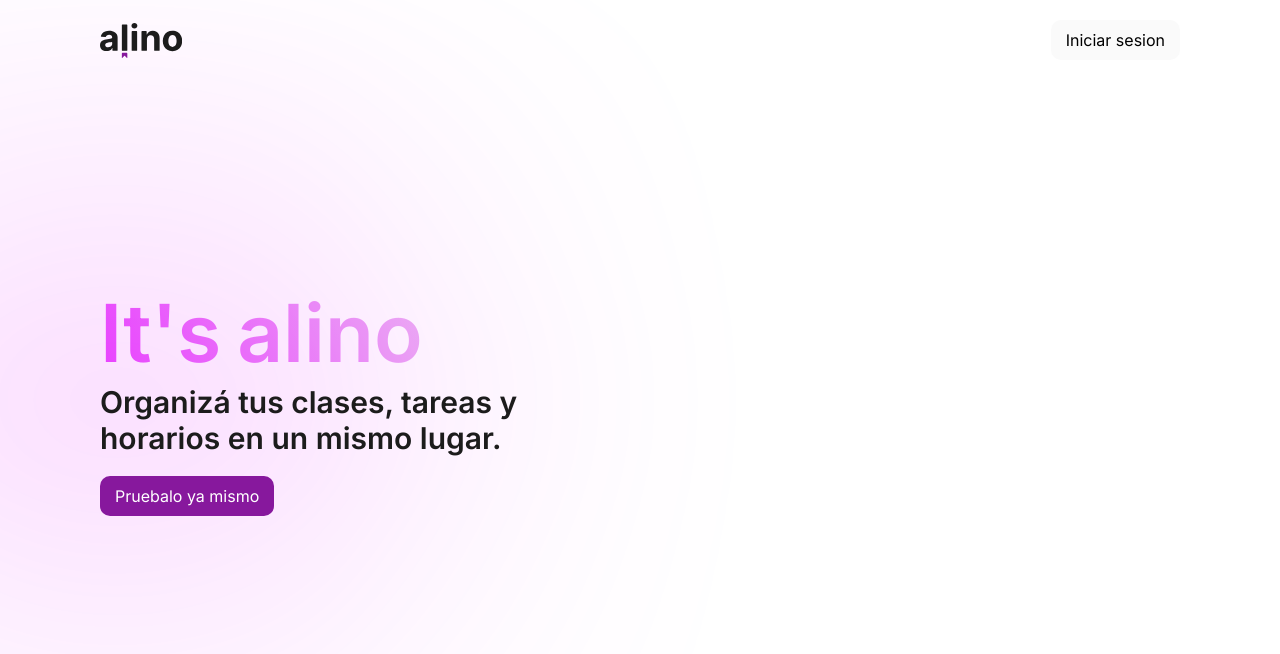
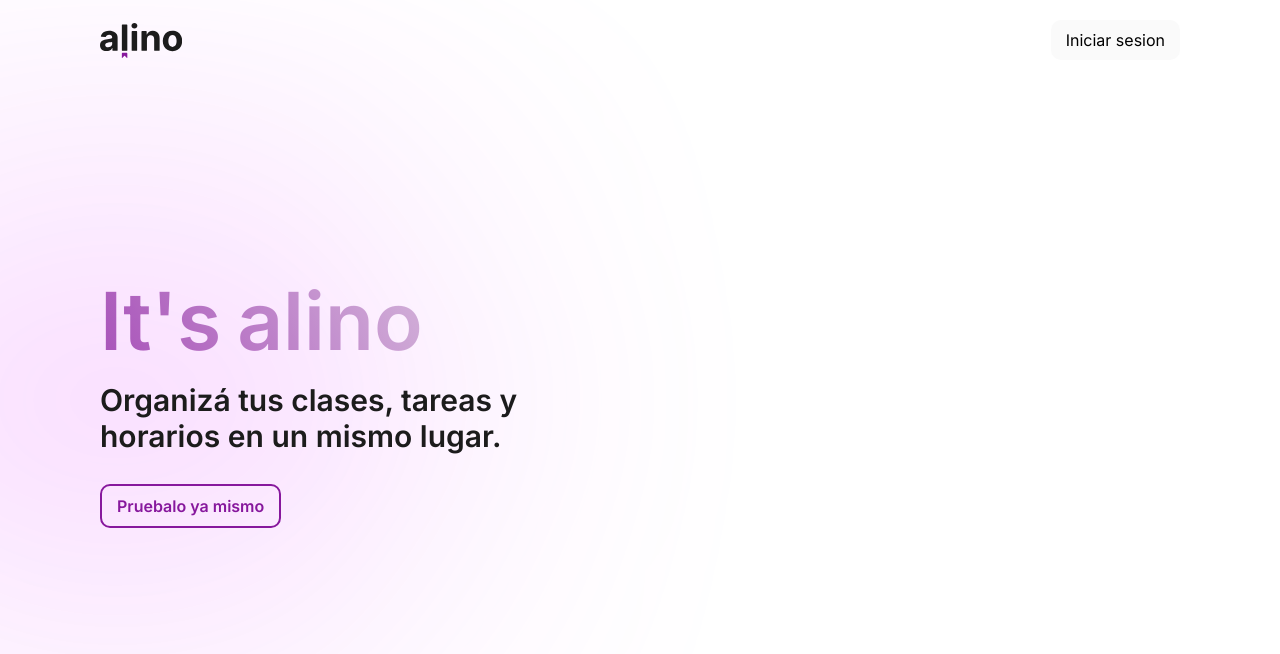
Before and after one commit to AgustinManelli/alino, a Next.js app: page / in a window 1280 px wide. Shown: the top 654 px of the page. Built offline with nearby package versions, Linux system fonts and the light colour scheme.

Commit message:
update buttonComponent

```diff
--- a/src/app/components/buttonComponent/buttonComponent.module.css
+++ b/src/app/components/buttonComponent/buttonComponent.module.css
@@ -1,10 +1,8 @@
 .buttonContainer {
-  background-color: rgb(250, 250, 250);
   padding: 10px 15px 10px 15px;
   border-radius: 10px;
-  transition: background-color 0.3s ease-in-out;
+  transition:
+    background-color 0.2s ease-in-out,
+    color 0.2s ease-in-out;
   width: fit-content;
 }
-.buttonContainer:hover {
-  background-color: rgb(240, 240, 240);
-}
--- a/src/app/components/buttonComponent/buttonComponent.tsx
+++ b/src/app/components/buttonComponent/buttonComponent.tsx
@@ -1,20 +1,53 @@
+"use client";
 import Link from "next/link";
 import Styles from "./buttonComponent.module.css";
+import { useState } from "react";
 
 export default function ButtonComponent({
   name,
   back,
+  hover,
   letterColor,
+  to,
+  strokeB,
 }: {
   name: string;
   back: string;
+  hover: string;
   letterColor: string;
+  to: string;
+  strokeB: boolean;
 }) {
+  const [state, setState] = useState<string>("false");
+  const handleState = (inp: string): void => {
+    setState(inp);
+  };
   return (
     <Link
-      href={`login`}
+      href={`${to}`}
       className={Styles.buttonContainer}
-      style={{ backgroundColor: `${back}`, color: `${letterColor}` }}
+      style={{
+        backgroundColor: strokeB
+          ? state === "true"
+            ? `${back}`
+            : "transparent"
+          : state === "true"
+            ? `${hover}`
+            : `${back}`,
+        color: strokeB
+          ? state === "true"
+            ? `${letterColor}`
+            : `${back}`
+          : `${letterColor}`,
+        border: strokeB ? `solid ${back} 2px` : "none",
+        fontWeight: strokeB ? "600" : "initial",
+      }}
+      onMouseEnter={() => {
+        handleState("true");
+      }}
+      onMouseLeave={() => {
+        handleState("false");
+      }}
     >
       {name}
     </Link>
--- a/src/app/page.module.css
+++ b/src/app/page.module.css
@@ -11,10 +11,10 @@
   left: -10vw;
   width: 40vw;
   height: 200px;
-  background-color: rgb(225, 0, 255);
+  background-color: #87189d;
   z-index: -1;
   border-radius: 0px 100px 100px 0px;
-  filter: blur(170px);
+  filter: blur(170px) saturate(200%);
   opacity: 0.4;
 }
 
@@ -44,7 +44,7 @@
 .heroLeft {
   display: flex;
   flex-direction: column;
-  gap: 20px;
+  gap: 30px;
 }
 
 .paraph {
@@ -64,7 +64,8 @@
   -webkit-user-select: none;
   -ms-user-select: none;
   user-select: none;
-  background: -webkit-linear-gradient(30deg, #e100ff, #e5e5e5);
+  background: -webkit-linear-gradient(30deg, #87189d, #e5e5e5);
+  background-clip: text;
   -webkit-background-clip: text;
   -webkit-text-fill-color: transparent;
   opacity: 0.7;
--- a/src/app/page.tsx
+++ b/src/app/page.tsx
@@ -15,7 +15,9 @@ export default function Home() {
         <ButtonComponent
           name="Iniciar sesion"
           back="rgb(250, 250, 250)"
+          hover="rgb(240, 240, 240)"
           letterColor="#000"
+          to="login"
         />
       </nav>
       <header className={styles.hero}>
@@ -42,7 +44,10 @@ export default function Home() {
           <ButtonComponent
             name="Pruebalo ya mismo"
             back="#87189d"
+            hover="#6a0d7d"
             letterColor="#fff"
+            to="login"
+            strokeB={true}
           />
         </section>
       </header>
```
